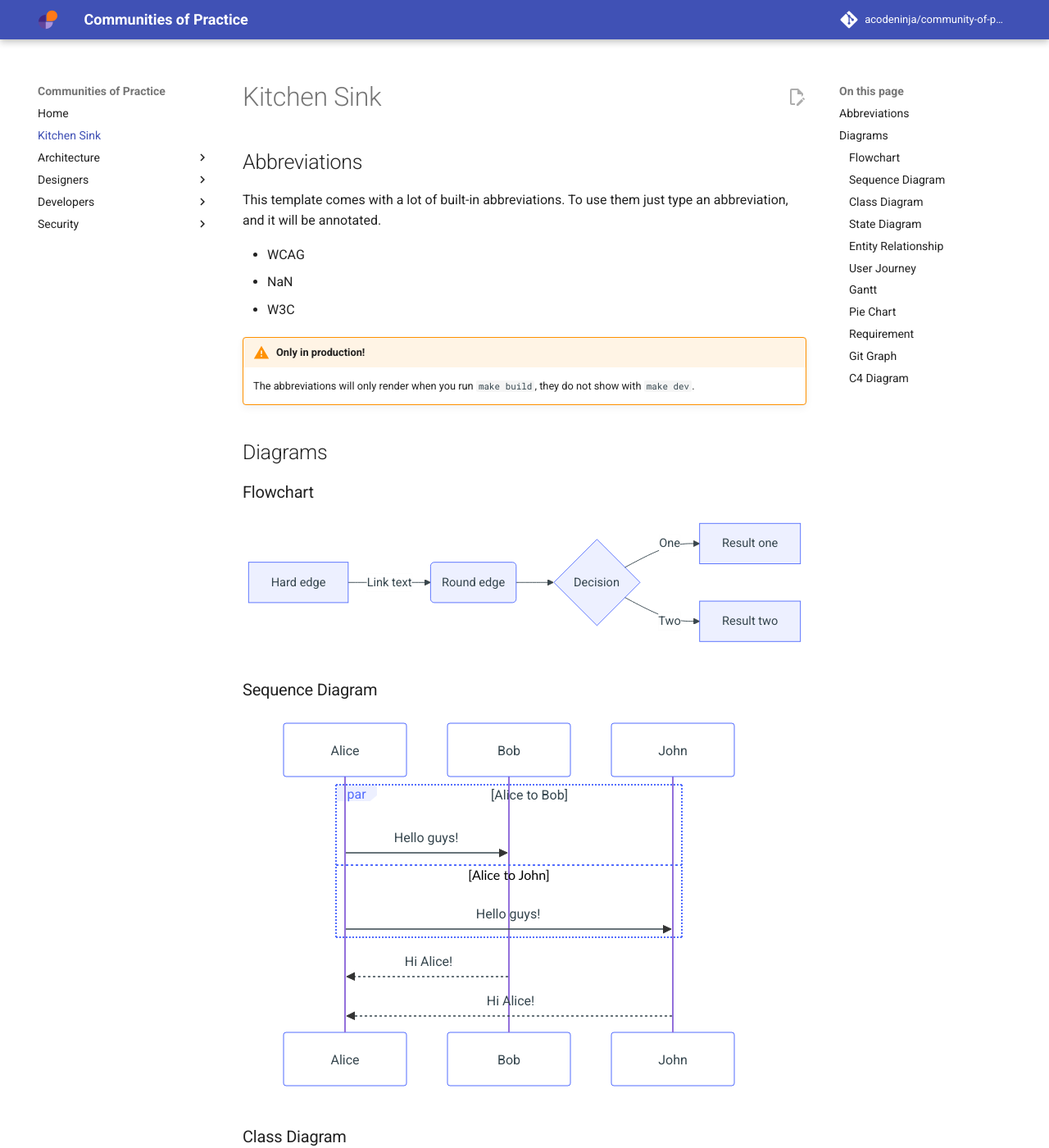
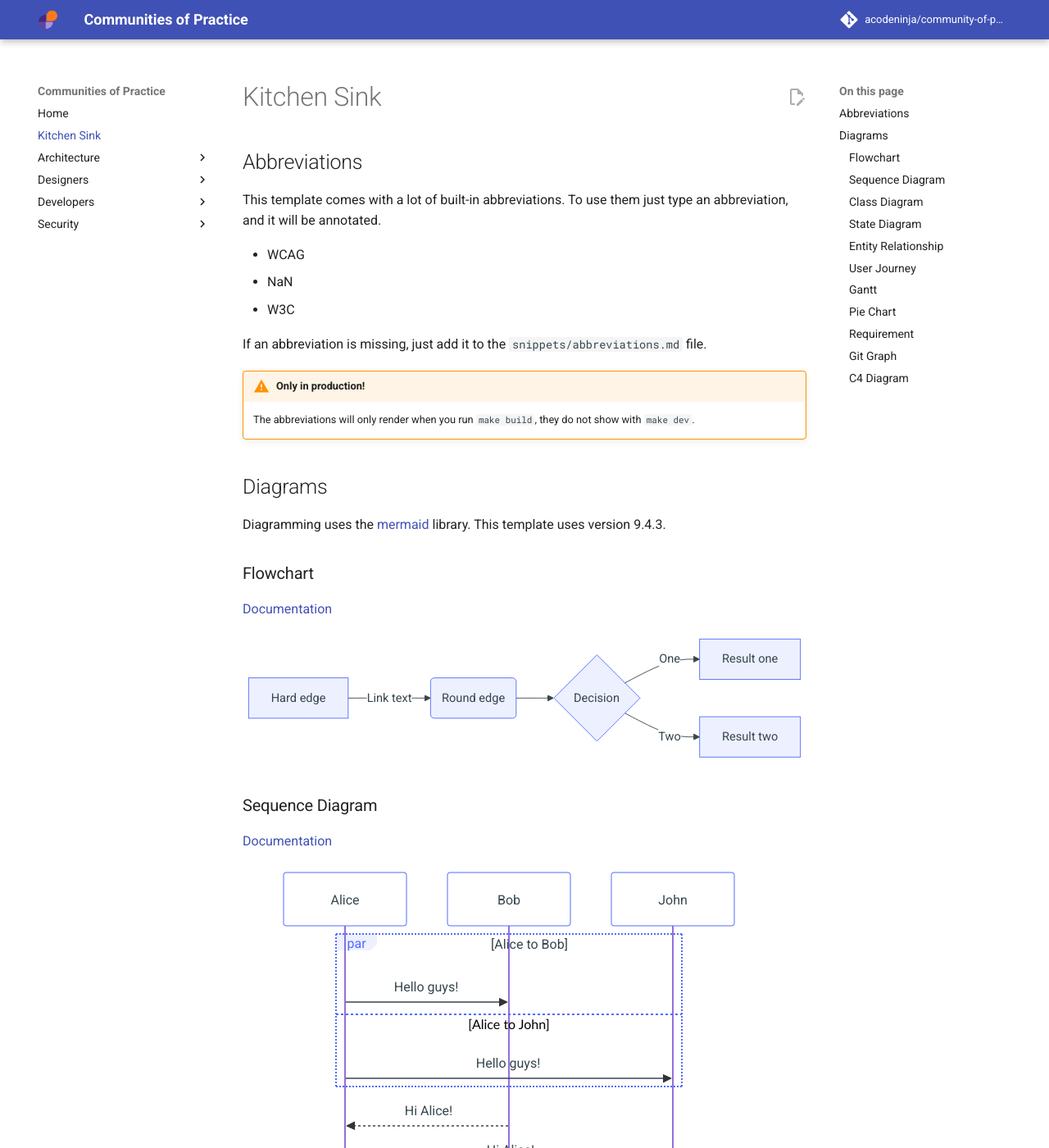
Before and after one commit to acodeninja/community-of-practice-template, an MkDocs documentation site: the page built from docs/kitchen-sink.md, in a window 1280 px wide and 1400 px high. Shown: the whole window at 82% size. Built offline with MkDocs 1.6.1 and Material for MkDocs 9.7.7, drawn with Linux system fonts in a browser that asks for light colours; comment, search, counter and statistics services are not loaded; some of the changed text lies outside the part shown.

Commit message:
Add links to mermaid examples

````diff
--- a/docs/kitchen-sink.md
+++ b/docs/kitchen-sink.md
@@ -9,13 +9,20 @@ annotated.
 * NaN
 * W3C
 
+If an abbreviation is missing, just add it to the `snippets/abbreviations.md` file.
+
 !!! warning "Only in production!"
 
     The abbreviations will only render when you run `make build`, they do not show with `make dev`.
 
 ## Diagrams
 
+Diagramming uses the [mermaid](https://mermaid.js.org/intro/) library. This template uses version 9.4.3.
+
+
 ### Flowchart
+
+[Documentation](https://github.com/mermaid-js/mermaid/blob/v9.4.3/docs/syntax/flowchart.md)
 
 ```mermaid
 flowchart LR
@@ -26,6 +33,8 @@ flowchart LR
 ```
 
 ### Sequence Diagram
+
+[Documentation](https://github.com/mermaid-js/mermaid/blob/v9.4.3/docs/syntax/sequenceDiagram.md)
 
 ```mermaid
 sequenceDiagram
@@ -39,6 +48,8 @@ sequenceDiagram
 ```
 
 ### Class Diagram
+
+[Documentation](https://github.com/mermaid-js/mermaid/blob/v9.4.3/docs/syntax/classDiagram.md)
 
 ```mermaid
 classDiagram
@@ -68,6 +79,8 @@ classDiagram
 
 ### State Diagram
 
+[Documentation](https://github.com/mermaid-js/mermaid/blob/v9.4.3/docs/syntax/stateDiagram.md)
+
 ```mermaid
 stateDiagram
     direction LR
@@ -82,6 +95,8 @@ stateDiagram
 ```
 
 ### Entity Relationship
+
+[Documentation](https://github.com/mermaid-js/mermaid/blob/v9.4.3/docs/syntax/entityRelationshipDiagram.md)
 
 ```mermaid
 erDiagram
@@ -105,6 +120,8 @@ erDiagram
 
 ### User Journey
 
+[Documentation](https://github.com/mermaid-js/mermaid/blob/v9.4.3/docs/syntax/userJourney.md)
+
 ```mermaid
 journey
     title My working day
@@ -118,6 +135,8 @@ journey
 ```
 
 ### Gantt
+
+[Documentation](https://github.com/mermaid-js/mermaid/blob/v9.4.3/docs/syntax/gantt.md)
 
 ```mermaid
 gantt
@@ -154,6 +173,8 @@ gantt
 
 ### Pie Chart
 
+[Documentation](https://github.com/mermaid-js/mermaid/blob/v9.4.3/docs/syntax/pie.md)
+
 ```mermaid
 pie showData
     title Key elements in Product X
@@ -164,6 +185,8 @@ pie showData
 ```
 
 ### Requirement
+
+[Documentation](https://github.com/mermaid-js/mermaid/blob/v9.4.3/docs/syntax/requirementDiagram.md)
 
 ```mermaid
 requirementDiagram
@@ -237,6 +260,8 @@ requirementDiagram
 
 ### Git Graph
 
+[Documentation](https://github.com/mermaid-js/mermaid/blob/v9.4.3/docs/syntax/gitgraph.md)
+
 ```mermaid
 gitGraph:
     commit "Ashish"
@@ -254,6 +279,8 @@ gitGraph:
 ```
 
 ### C4 Diagram
+
+[Documentation](https://github.com/mermaid-js/mermaid/blob/v9.4.3/docs/syntax/c4c.md)
 
 ```mermaid
 C4Container
````
